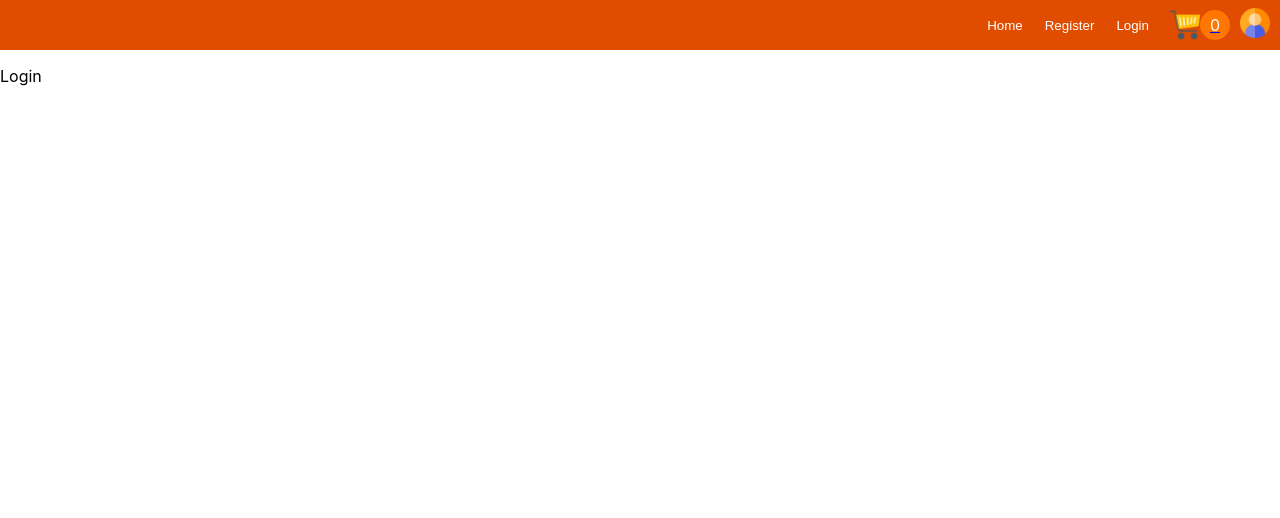
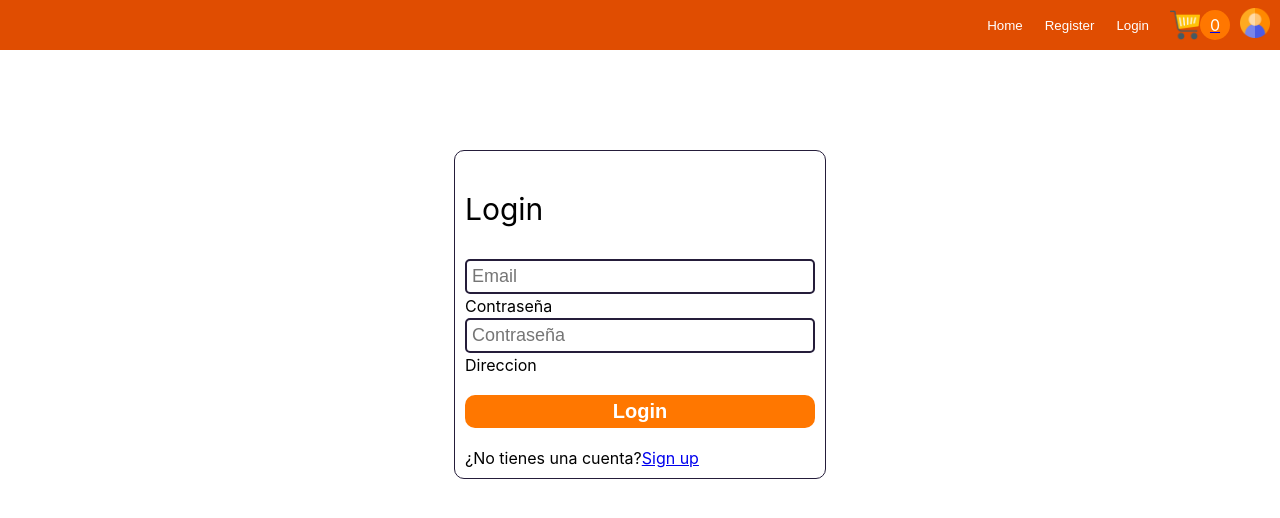
Before and after one commit to Agusriche/react-coder-r, a React (Create React App) app: page /login in a window 1280 px wide. Shown: the top 518 px of the page. Built offline with nearby package versions, Linux system fonts and the light colour scheme.

Commit message:
registro fin

```diff
--- a/src/Components/Login.css
+++ b/src/Components/Login.css
@@ -0,0 +1,77 @@
+.login-container{
+    display:flex;
+    justify-content: center;
+    padding-top: 100px;
+
+}
+
+.login-form{
+    display: flex;
+    flex-direction: column;
+    padding: 10px;
+    border: 1px solid #251D3A;
+    border-radius: 10px;
+    width: 350px;
+}
+
+.login-form p{
+    font-size: 30px;
+
+}
+
+.login-form input{
+    margin: 2px 0px;
+    border-radius: 5px;
+    padding: 5px;
+    border: 2px solid #251D3A;
+    font-size: 18px;
+
+}
+
+
+.login-form input:focus{
+    outline: 2px solid #E04D01;
+    border: none;
+
+}
+
+.login-form button{
+    background-color: #FF7700;
+    margin: 20px 0px;
+    border: none;
+    font-size: 20px;
+    color: #fff ;
+    font-weight: 600;
+    border-radius: 10px;
+    padding: 5px;
+
+}
+
+
+.login-form button:hover{
+    background-color: #251D3A;
+    color: #FF7700;
+    cursor: pointer;
+}
+
+.success-msg{
+    display: flex;
+    width: 100%;
+    justify-content: center;
+    background-color: #fff;
+    padding: 10px;
+    border-radius: 10px;
+    color: #377D71;
+
+}
+
+
+.error-msg{
+    display: flex;
+    width: 100%;
+    justify-content: center;
+    background-color: #2A2550;
+    color: red;
+    padding: 10px;
+    border-radius: 10px ;
+}
--- a/src/Components/Login.js
+++ b/src/Components/Login.js
@@ -7,17 +7,82 @@ import { useNavigate } from 'react-router-dom'
 
 
 const Login = () => {
-  const [email, setEmail] = useState("");
-  const [password, setPassword] = useState("");
-  const [errorMsg, setErrorMsg] = useState ("");
-  const [successMsg, setSuccessMsg] = useState("");
-  const auth=getAuth()
-  const navigate = useNavigate()
-// SE ROMPE ACA
+  const [password, setPassword] = useState('');
+  const [email, setEmail] = useState('');
+  const [errorMsg, setErrorMsg] = useState ('');
+  const [successMsg, setSuccessMsg] = useState('');
+  const auth = getAuth();
+  const navigate = useNavigate();
+  // SE ROMPE ESE no se porque :(
+
+
+  const handleLogin =(e) => {
+    e.preventDefault()
+    signInWithEmailAndPassword(auth,email,password)
+    .then((userCredential)=>{
+
+      setSuccessMsg('logeaste!')
+      setEmail('')
+      setPassword('')
+      setErrorMsg('')
+      setTimeout(()=>{
+        setSuccessMsg('');
+        navigate('/home');
+      },3000);
+    })
+  .catch((error)=>{
+    const errorCode = error.code;
+    console.log(error.message)
+    if(error.message == 'Firebase: Error (auth/invalid-email).'){
+      setErrorMsg('Please fill all requiere fields')
+    }
+    if(error.message == 'Firebase: Error (auth/user-not-found).'){
+      setErrorMsg('Email not found');
+    }
+    if(error.message == 'Firebase: Error (auth/wrong-password).'){
+      setErrorMsg('Wrong Password');
+    }
+
+  })
+
+  }
+
   return (
     <div>
        <Navbar/>
-       <p>Login</p>
+       <div className='login-container'>
+
+          <form className='login-form' >
+            <p> Login </p>
+
+
+            {successMsg&&<>
+            <div className='success-msg'> {successMsg}
+            </div></>
+            }
+            {errorMsg&& <>
+            <div className='error-msg'>
+              {errorMsg}
+              </div></>
+              }
+
+            <input onChange={(e)=>setEmail(e.target.value)} type='Email' placeholder='Email'/>
+            <label>Contraseña</label>
+
+            <input onChange={(e)=>setPassword(e.target.value)} type='password' placeholder='Contraseña'/>
+            <label>Direccion</label>
+
+
+            <button onClick={handleLogin}>Login</button>
+
+            <div>
+              <span>
+                ¿No tienes una cuenta?
+              </span>
+              <Link to='/singup'>Sign up</Link>
+            </div>
+          </form>
+       </div>
     </div>
   )
 }
--- a/src/Components/Singup.css
+++ b/src/Components/Singup.css
@@ -49,7 +49,7 @@
 
 
 .singup-form button:hover{
-    background-color: black;
+    background-color: #251D3A;
     color: #FF7700;
     cursor: pointer;
 }
--- a/src/Components/Singup.js
+++ b/src/Components/Singup.js
@@ -89,7 +89,7 @@ const Singup = () => {
             <input onChange={(e)=>setAddress(e.target.value)} type='text' placeholder='Direccion'/>
 
 
-            <button>Sing up!</button>
+            <button type='submit'>Sing up!</button>
 
             <div>
               <span>
```
